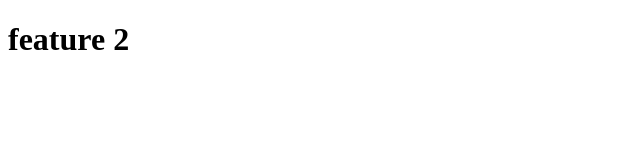
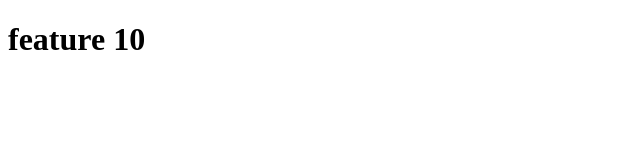
Before and after one commit to shobharani22/gitSample2, a plain HTML site: page index.html in a window 1280 px wide. Shown: the full height of the page, 0-640 px from the left. Drawn offline with Linux system fonts and the light colour scheme.

Commit message:
commit 2 from feature1

```diff
--- a/index.html
+++ b/index.html
@@ -7,6 +7,6 @@
     <title>Document</title>
 </head>
 <body>
-    <h1>feature 2</h1>
+    <h1>feature 10</h1>
 </body>
 </html>
```
